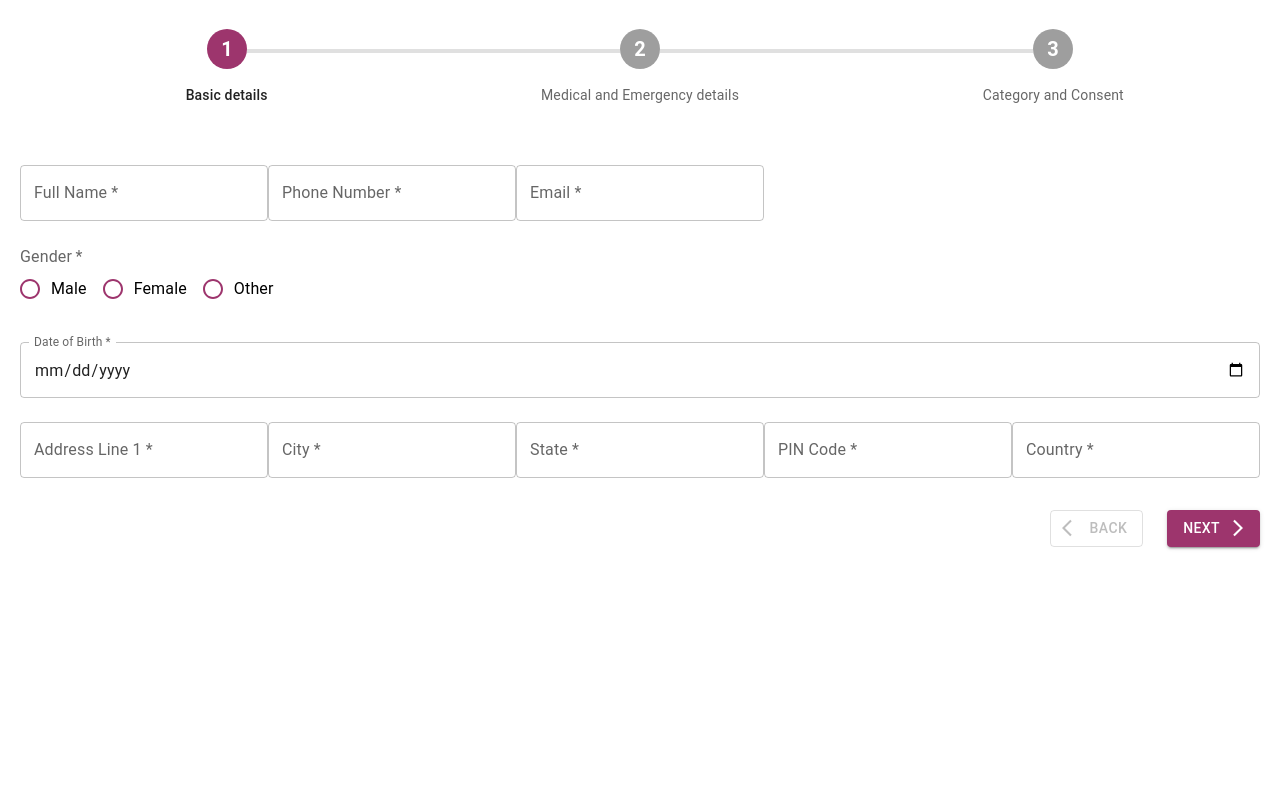
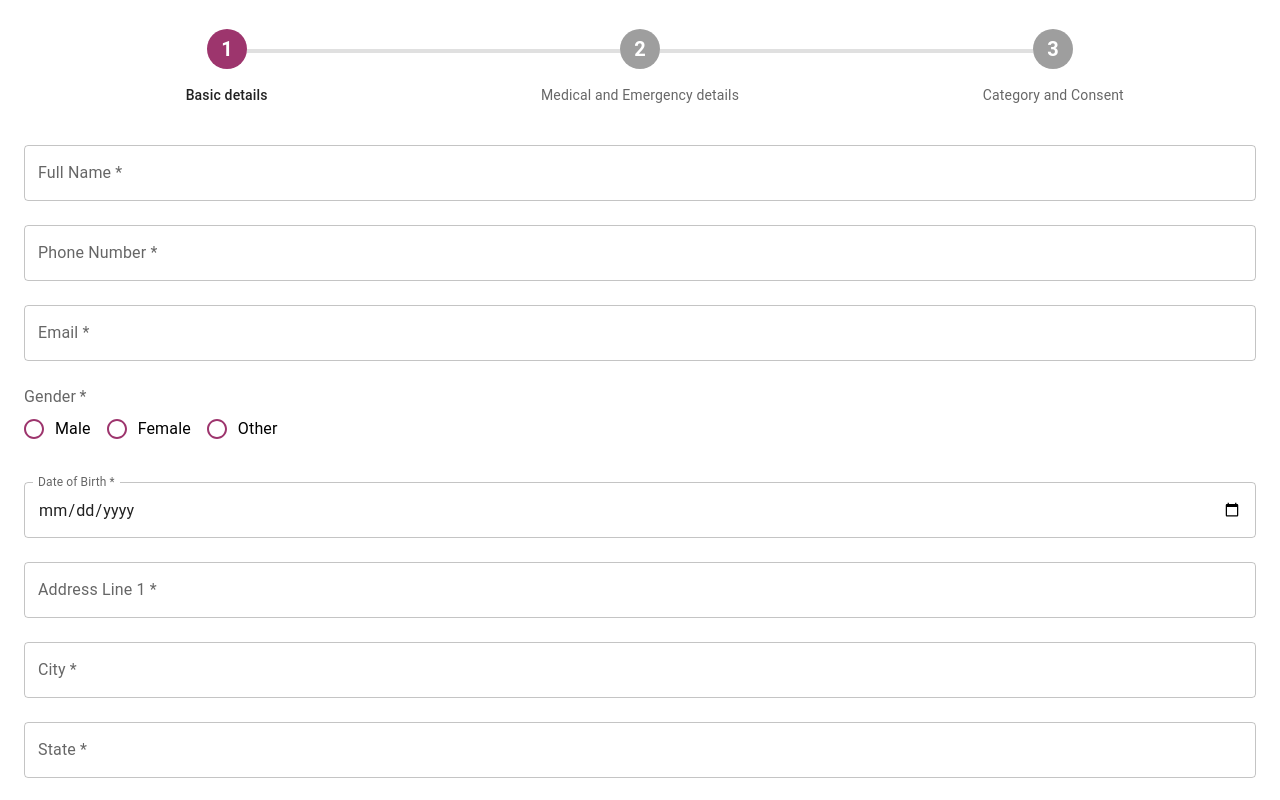
Before and after one commit to tomsabu444/Pala-Marathon-Website, a React (Vite) app in the folder client/: page /register in a window 1280 px wide. Shown: the part 680-1480 px from the top of the page. Before the commit the page ends 1255 px from the top, so only its background shows below. Built offline with nearby package versions, Linux system fonts and the light colour scheme.

Commit message:
Refactor form layout for better alignment and readability
Adjust form layout classes for improved alignment and readability, update styling, and replace Box components with div elements. This refinement enhances the user experience in the Registration Form component. (#123)

```diff
--- a/client/src/components/RegistrationForm.jsx
+++ b/client/src/components/RegistrationForm.jsx
@@ -4,7 +4,6 @@ import {
   Stepper,
   Button,
   TextField,
-  Box,
   MenuItem,
   FormControl,
   FormLabel,
@@ -56,8 +55,7 @@ const medicalDetailsSchema = z.object({
     relation: z.string().min(1, "Relation with Emergency Contact is required"),
     contactNumber: z
       .string()
-      .min(10, "Emergency Contact Number must be at least 10 digits")
-      .regex(/^\d+$/, "Emergency Contact Number must be numeric"),
+      .regex(/^\+91\d{10}$/, "Emergency Contact Number Phone number be +91xxxxxxxxxx"),
   }),
   medicalInfo: z.string().optional(),
   questions: z.object({
@@ -212,11 +210,11 @@ function RegistrationForm() {
         ))}
       </Stepper>
 
-      <div className="mx-5">
+      <div className="mx-6">
         <FormProvider {...methods}>
           <form onSubmit={handleSubmit(onSubmit)}>
             {activeStep === 0 && (
-              <Box sx={{ my: 3 }}>
+              <div className="my-1 flex flex-col">
                 <TextField
                   label="Full Name *"
                   variant="outlined"
@@ -354,7 +352,6 @@ function RegistrationForm() {
                 <TextField
                   label="Date of Birth *"
                   variant="outlined"
-                  fullWidth
                   margin="normal"
                   type="date"
                   InputLabelProps={{ shrink: true }}
@@ -478,14 +475,14 @@ function RegistrationForm() {
                     },
                   }}
                 />
-              </Box>
+              </div>
             )}
             {/*//! setp 0 end */}
 
             {/* //? step 1 start */}
 
             {activeStep === 1 && (
-              <Box sx={{ my: 3 }}>
+              <div className="my-1 flex flex-col">
                 <TextField
                   label="Emergency Contact Name *"
                   variant="outlined"
@@ -573,7 +570,7 @@ function RegistrationForm() {
                   }}
                 />
                 {/* Medical Questions */}
-                <Box
+                <div
                   sx={{ display: "flex", flexDirection: "column", gap: 0.5 }}
                 >
                   {[
@@ -683,15 +680,15 @@ function RegistrationForm() {
                       )}
                     </FormControl>
                   ))}
-                </Box>
-              </Box>
+                </div>
+              </div>
             )}
 
             {/* //? step 1 end */}
 
             {/* //! step 2 start */}
             {activeStep === 2 && (
-              <Box sx={{ my: 3 }}>
+              <div className="my-1 flex flex-col">
                 {/* Race Category Dropdown */}
                 <TextField
                   select
@@ -798,7 +795,7 @@ function RegistrationForm() {
                 )}
 
                 {/* Printed Name Acknowledgment */}
-                <Box sx={{ display: "flex", alignItems: "center", mt: 2 }}>
+                <div className="flex mt-2 items-center" >
                   <Controller
                     name="printedNameAcknowledgment"
                     control={methods.control}
@@ -823,10 +820,10 @@ function RegistrationForm() {
                       {errors.printedNameAcknowledgment.message}
                     </FormHelperText>
                   )}
-                </Box>
+                </div>
 
                 {/* Consent to Terms & Conditions */}
-                <Box sx={{ display: "flex", alignItems: "center", mt: 2 }}>
+                <div className="flex items-center mt-2">
                   <Controller
                     name="consent"
                     control={methods.control}
@@ -851,13 +848,13 @@ function RegistrationForm() {
                       {errors.consent.message}
                     </FormHelperText>
                   )}
-                </Box>
-              </Box>
+                </div>
+              </div>
             )}
 
             {/* //! step 2 end */}
 
-            <Box sx={{ display: "flex", justifyContent: "end", gap: 3, mt: 3 }}>
+            <div className="flex justify-end gap-3 mt-3">
               <Button
                 sx={{
                   borderColor: "#9D356D",
@@ -882,7 +879,7 @@ function RegistrationForm() {
               >
                 {activeStep === steps.length - 1 ? "Finish" : "Next"}
               </Button>
-            </Box>
+            </div>
           </form>
         </FormProvider>
       </div>
```
